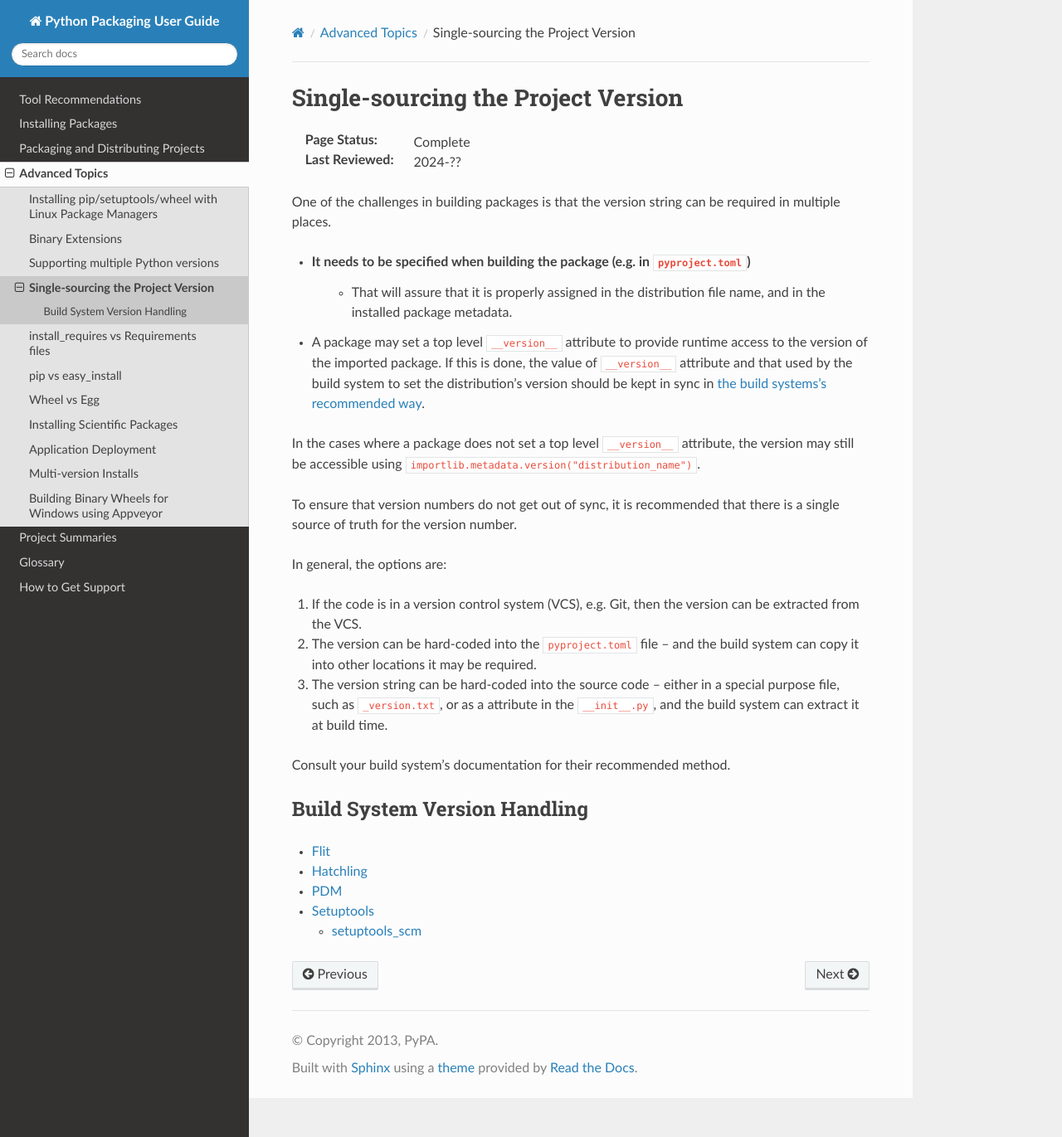
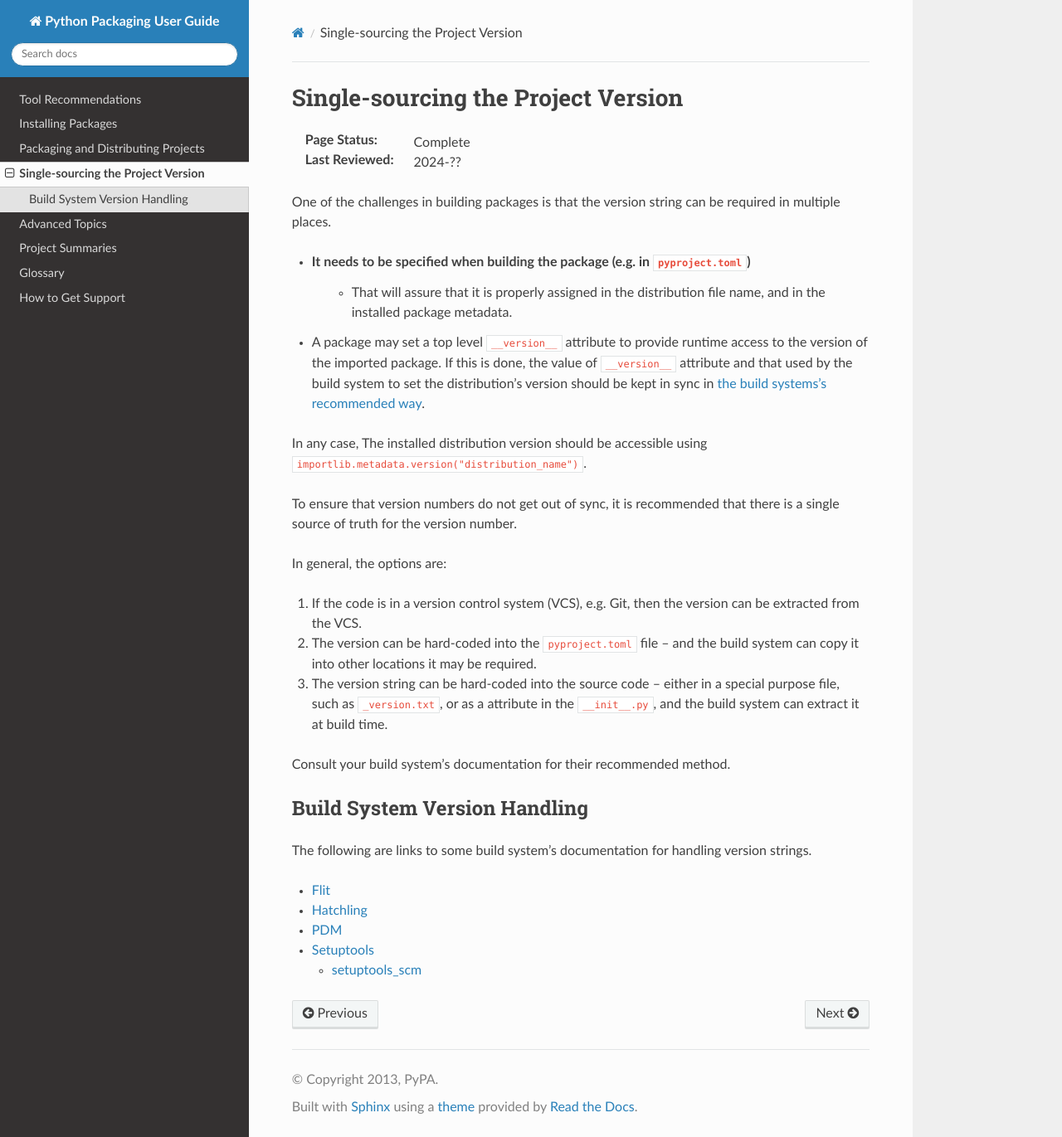
Before and after one commit to pypa/packaging.python.org, a Sphinx documentation site: the page built from source/single_source_version.rst, in a window 1280 px wide and 1371 px high. Shown: the whole window at 83% size. Built offline with Sphinx 7.4.7 and the Read the Docs theme 2.0.0, drawn with Linux system fonts in a browser that asks for light colours; pages that are not in the unit, such as notebooks, are missing from menus.

Commit message:
a few more edits from the PR comments, and adding it back to the index (in the right place?)

```diff
--- a/source/index.rst
+++ b/source/index.rst
@@ -19,6 +19,7 @@ This guide is maintained on `github
    current
    installing
    distributing
+   single_source_version
    additional
    projects
    glossary
--- a/source/single_source_version.rst
+++ b/source/single_source_version.rst
@@ -12,9 +12,9 @@ One of the challenges in building packages is that the version string can be req
 * It needs to be specified when building the package (e.g. in :file:`pyproject.toml`)
    - That will assure that it is properly assigned in the distribution file name, and in the installed package metadata.
 
-* A package may set a top level ``__version__`` attribute to provide runtime access to the version of the imported package. If this is done, the value of ``__version__`` attribute and that used by the build system to set the distribution's version should be kept in sync in :ref:`the build systems's recommended way <how_to_set_version_links>`.
+* A package may set a top level ``__version__`` attribute to provide runtime access to the version of the imported package. If this is done, the value of ``__version__`` attribute and that used by the build system to set the distribution's version should be kept in sync in :ref:`the build systems's recommended way <Build system version handling>`.
 
-In the cases where a package does not set a top level ``__version__`` attribute, the version may still be accessible using ``importlib.metadata.version("distribution_name")``.
+In any case, The installed distribution version should be accessible using ``importlib.metadata.version("distribution_name")``.
 
 To ensure that version numbers do not get out of sync, it is recommended that there is a single source of truth for the version number.
 
@@ -29,10 +29,12 @@ In general, the options are:
 
 Consult your build system's documentation for their recommended method.
 
-.. _how_to_set_version_links:
+.. _Build system version handling:
 
 Build System Version Handling
 -----------------------------
+
+The following are links to some build system's documentation for handling version strings.
 
 * `Flit <https://flit.pypa.io/en/stable/>`_
 
```
